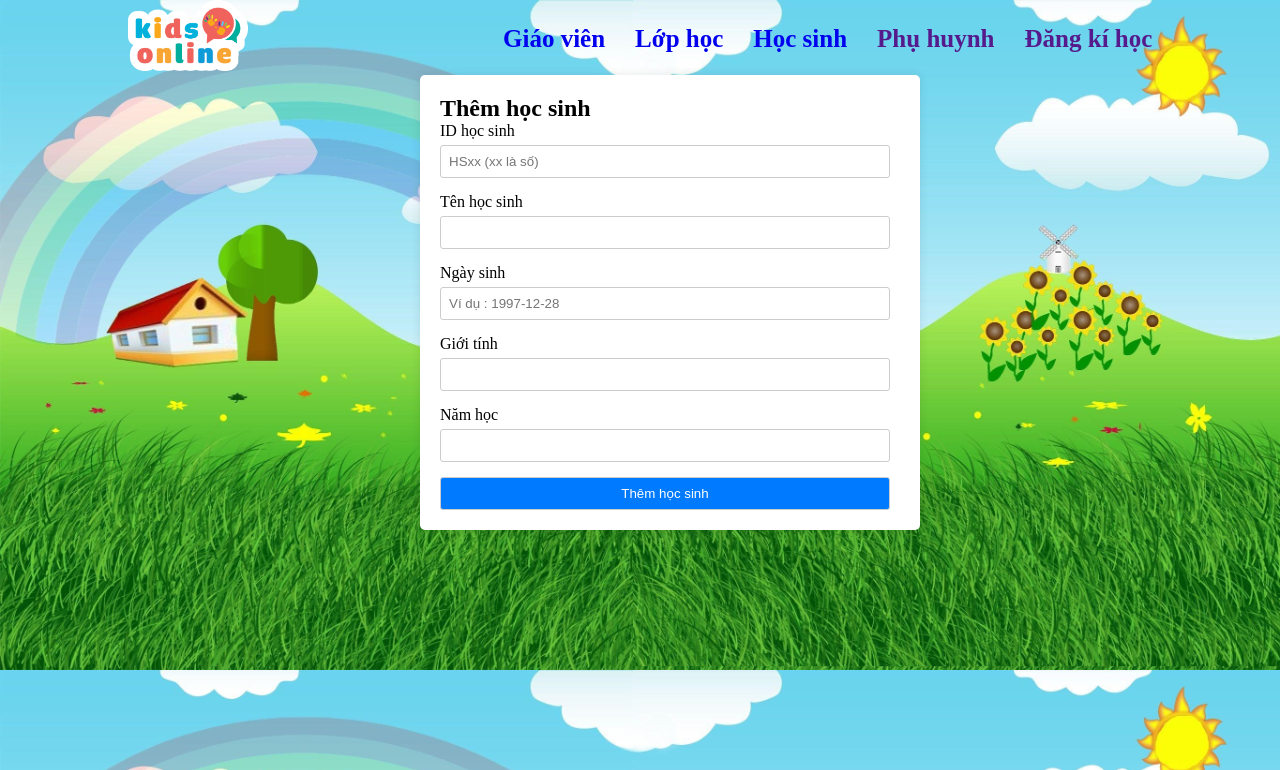
After one commit to DuckThangg/PTUDW, a PHP site: page /php/add_student.php in a window 1280 px wide. The commit adds this page. Shown: the top 770 px of the page. Run offline with PHP 8.4, Linux system fonts and the light colour scheme.

Commit message:
add student and change teacher

```diff
--- /dev/null
+++ b/php/add_student.php
@@ -0,0 +1,82 @@
+<!DOCTYPE html>
+<html lang="en">
+<head>
+    <meta charset="UTF-8">
+    <meta name="viewport" content="width=device-width, initial-scale=1.0">
+    <link rel="stylesheet" href="../css/list_class.css">
+    <title>Document</title>
+</head>
+<body>
+    <header>
+        <div>
+            <a href="/PHP/BTL/index.php"> <img  src="../images/icon-2.png" alt=""> </a>
+        </div>
+
+        <div>
+            <ul>
+                <li><a href="/PHP/BTL/php/teacher.php">Giáo viên</a></li>
+                <li><a href="/PHP/BTL/php/class.php">Lớp học</a></li>
+                <li><a href="/PHP/BTL/php/student.php">Học sinh</a></li>
+                <li><a href="">Phụ huynh</a></li>
+                <li><a href="">Đăng kí học</a></li>
+            </ul>
+        </div>
+    </header>
+
+    <div class="form">
+        <form action="" method="get">
+            <h2>Thêm học sinh</h2>
+            <div class="input-group">
+                <label for="id_hoc_sinh">ID học sinh</label>
+                <input type="text" id="id_hoc_sinh" name="id_hoc_sinh" placeholder = "HSxx (xx là số)">
+            </div>
+            <div class="input-group">
+                <label for="ten_hoc_sinh">Tên học sinh </label>
+                <input type="text" id="ten_hoc_sinh" name="ten_hoc_sinh" placeholder = "">
+            </div>
+            <div class="input-group">
+                <label for="ngay_sinh_hs">Ngày sinh</label>
+                <input type="text" id="ngay_sinh_hs" name="ngay_sinh_hs" placeholder = "Ví dụ : 1997-12-28">
+            </div>
+            <div class="input-group">
+                <label for="gioi_tinh">Giới tính</label>
+                <input type="text" id="gioi_tinh" name="gioi_tinh">
+            </div>
+            <div class="input-group">
+                <label for="nam_hoc">Năm học</label>
+                <input type="text" id="nam_hoc" name="nam_hoc">
+            </div>
+            <input type="submit" value="Thêm học sinh">
+        </form>
+    </div>
+
+    <?php
+        if (isset($_GET['id_hoc_sinh'])) {
+            require "connect.php";
+            mysqli_set_charset($conn, 'UTF8');
+
+            $id_hoc_sinh = $_GET['id_hoc_sinh'];
+            $ten_hoc_sinh = $_GET['ten_hoc_sinh'];
+            $ngay_sinh_hs = $_GET['ngay_sinh_hs'];
+            $gioi_tinh = $_GET['gioi_tinh'];
+            $nam_hoc = $_GET['nam_hoc'];
+
+            $check_query = "SELECT * FROM hoc_sinh WHERE id_hoc_sinh = '$id_hoc_sinh'";
+            $result = $conn->query($check_query);
+
+            if ($result->num_rows > 0) {
+                echo "<h1 style='text-align:center;color:red;margin-top:20px' >ID học sinh đã tồn tại. Vui lòng chọn ID khác.</h1>";
+            } else {
+                // Thêm bản ghi vào CSDL nếu ID không trùng
+                $insert_query = "INSERT INTO hoc_sinh (id_hoc_sinh, ten_hoc_sinh, ngay_sinh_hs, gioi_tinh, nam_hoc) VALUES ('$id_hoc_sinh', '$ten_hoc_sinh', '$ngay_sinh_hs', '$gioi_tinh', '$nam_hoc')";
+                if ($conn->query($insert_query) === TRUE) {
+                    echo "<h1 style='text-align:center;color:white;margin-top:20px' >Thêm học sinh thành công!</h1>";
+                } else {
+                    echo "Lỗi khi thêm học sinh: " . $conn->error;
+                }
+            }
+        }
+    ?>
+
+</body>
+</html>
--- a/php/student.php
+++ b/php/student.php
@@ -41,7 +41,7 @@
                 $position = $row['chuc_vu'];
 
                 if ($position === 'ADMIN') {
-                    echo "<button><a href='/PHP/BTL/php/list_class.php'>Thêm sửa xóa học sinh</a></button>";
+                    echo "<button><a href='/PHP/BTL/php/add_student.php'>Thêm học sinh</a></button>";
                     echo "<button><a href='/PHP/BTL/php/list_class.php'>Cập nhật thông tin</a></button>";
                     echo "<button><a href='/PHP/BTL/php/list_class.php'>Xem thông tin đầy đủ học sinh</a></button>";
                 } elseif ($position === 'Giáo viên') {
```
Also changed, not shown: php/change_teacher.php (added, +121 -0 lines).
